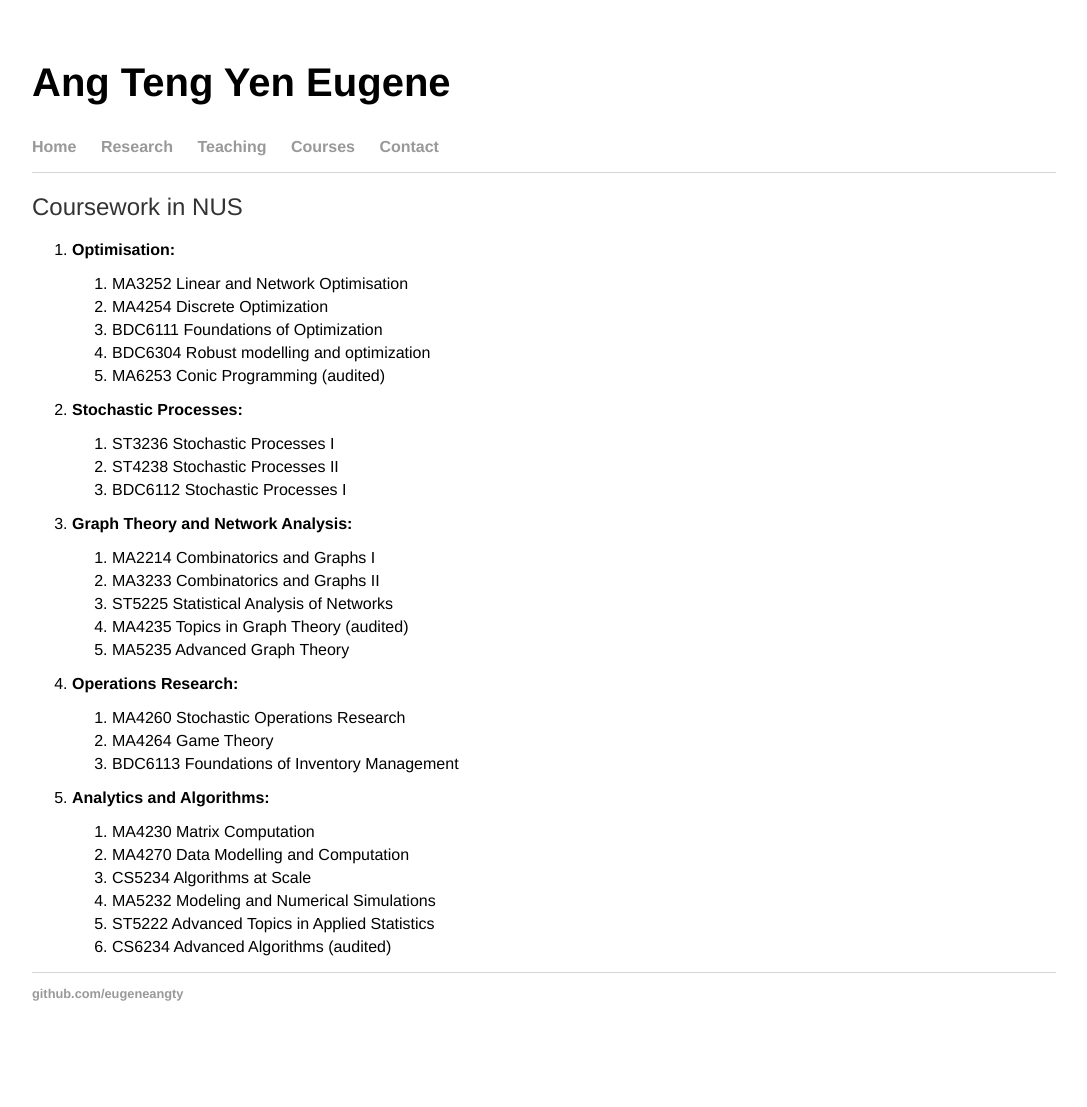
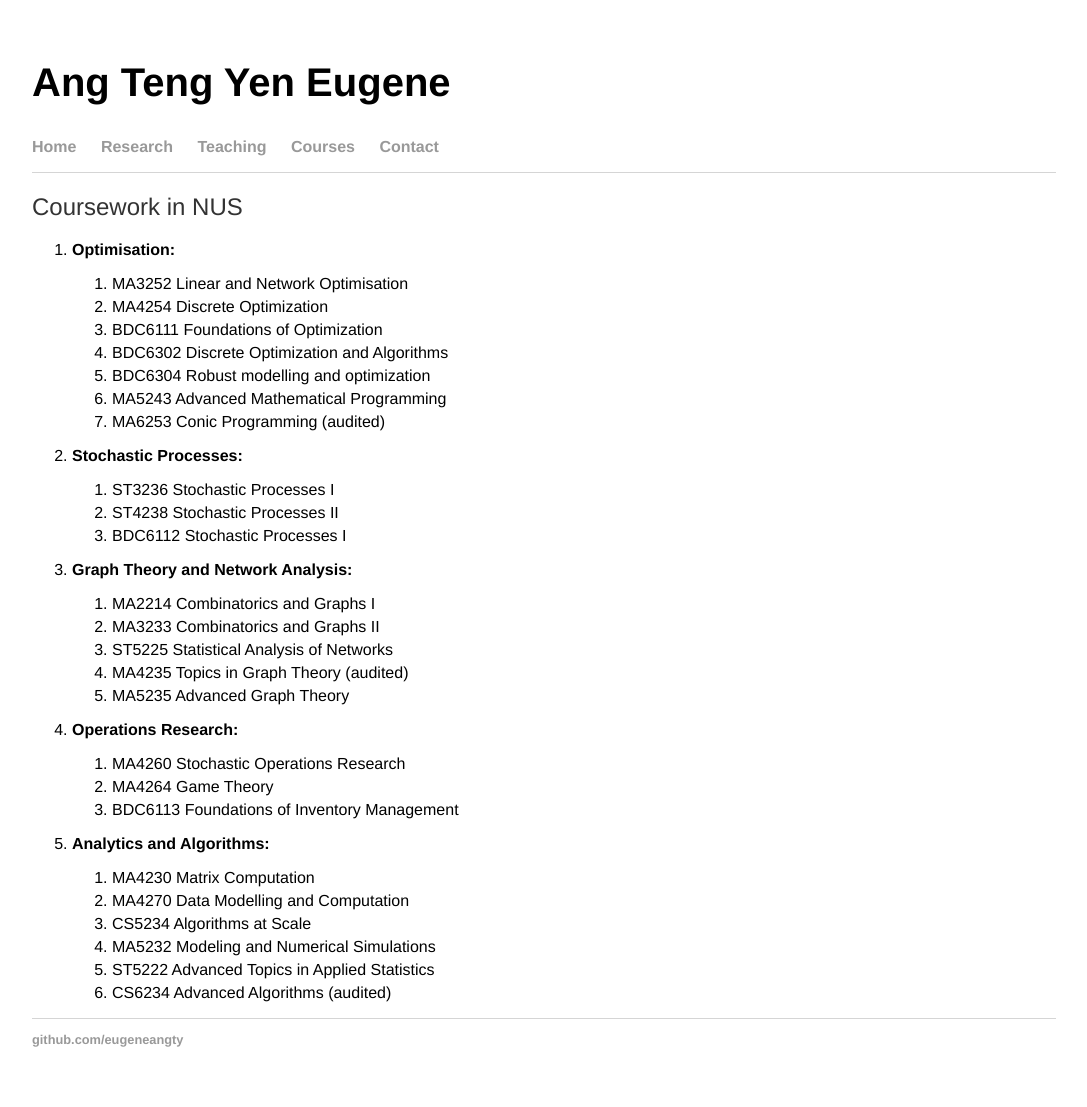
Before and after one commit to eugeneangty/eugeneangty.github.io, a Jekyll site: the page built from courses/index.html, in a window 1280 px wide. Shown: the whole page, without its empty margins (96-1183 px from the left). Built offline with Jekyll 4.4.1, drawn with Linux system fonts in a browser that asks for light colours; before the commit the page ends 1061 px from its top, so only the background shows below that.

Commit message:
Update index.html

```diff
--- a/courses/index.html
+++ b/courses/index.html
@@ -12,7 +12,9 @@ title: Ang Teng Yen Eugene
 		<li> MA3252 Linear and Network Optimisation </li>
 		<li> MA4254 Discrete Optimization </li>
 		<li> BDC6111 Foundations of Optimization </li>
+		<li> BDC6302 Discrete Optimization and Algorithms </li>
 		<li> BDC6304 Robust modelling and optimization </li>
+		<li> MA5243 Advanced Mathematical Programming </li>
 		<li> MA6253 Conic Programming (audited) </li>
 		</ol>
 		<p></p>
```
